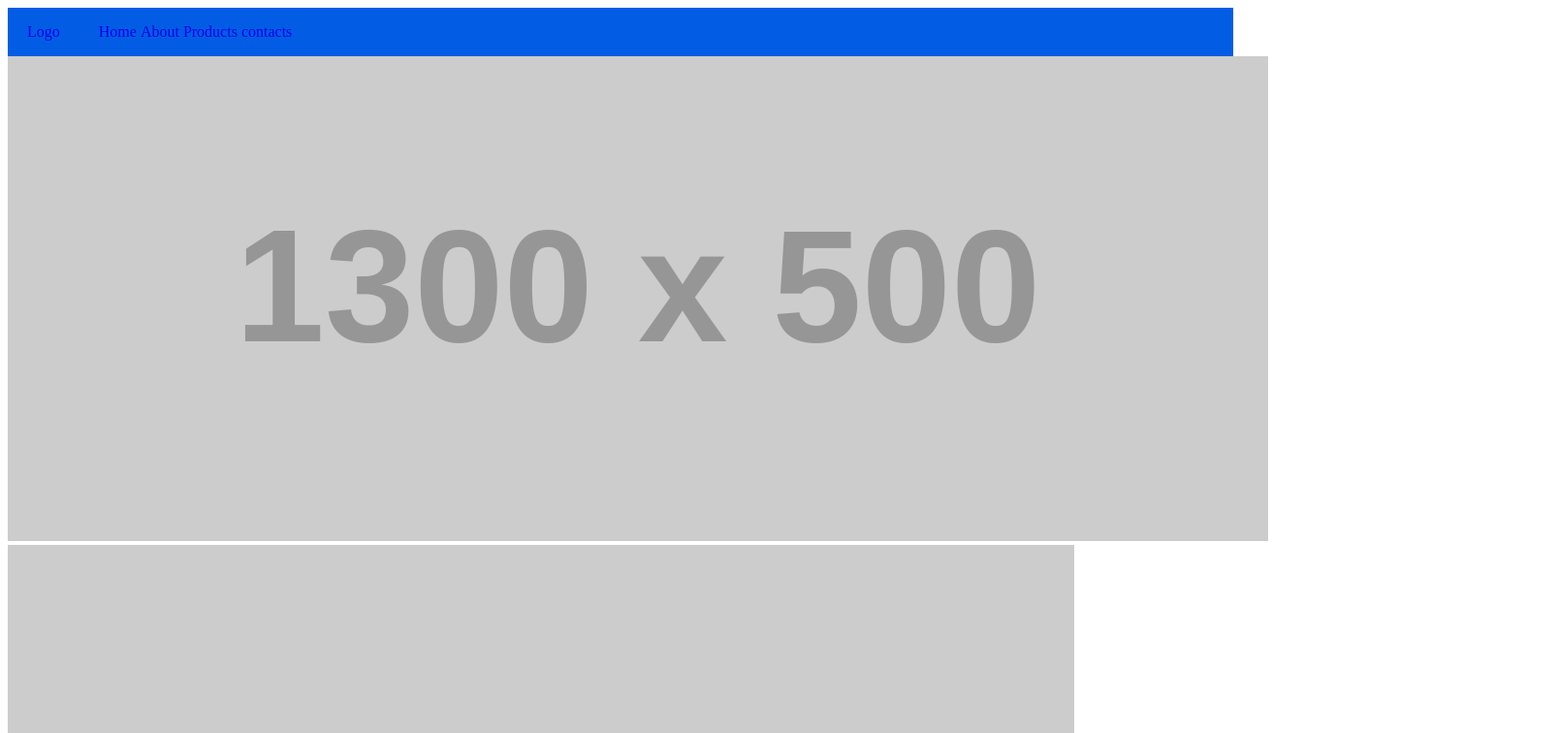
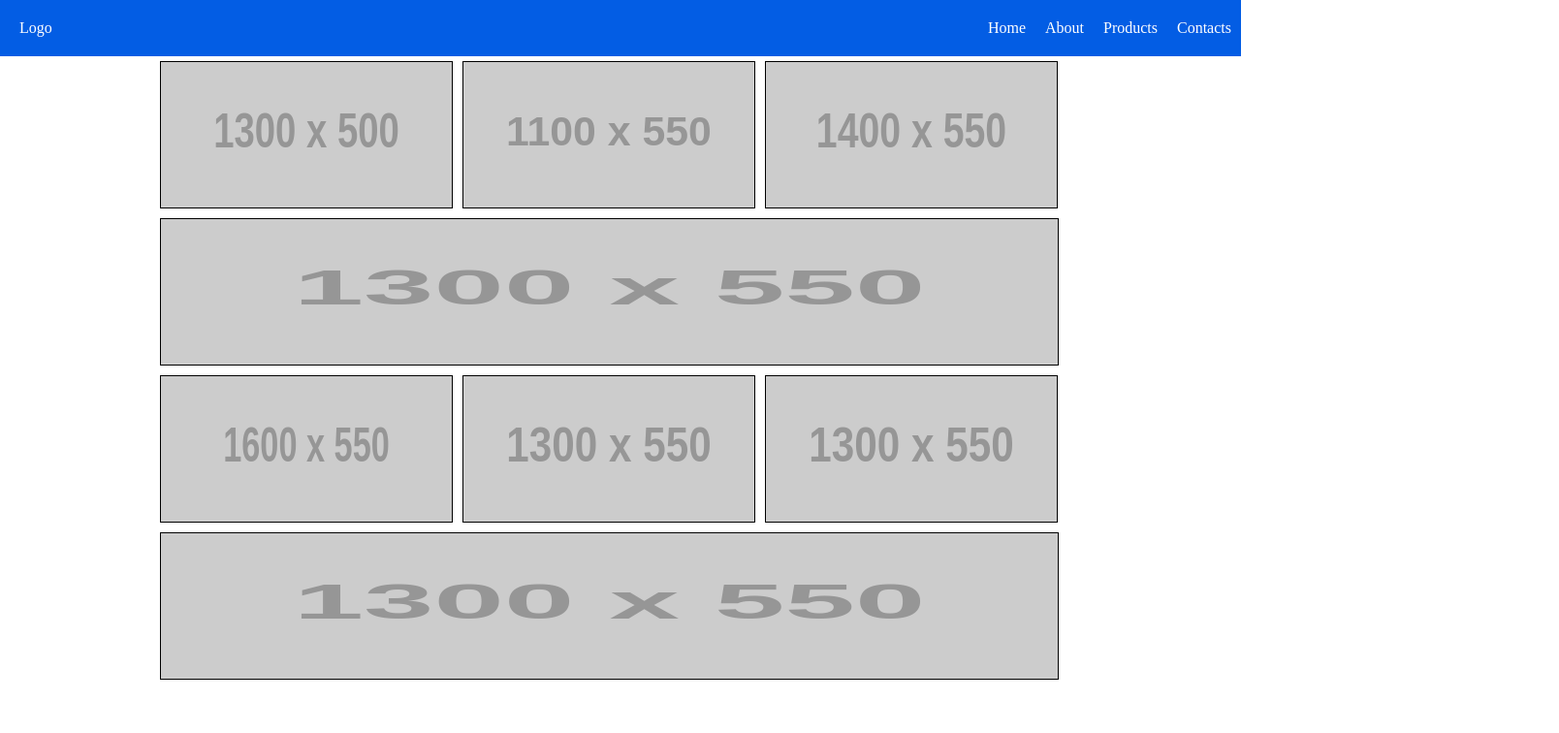
Before and after one commit to fapcat666/valerii-b5-010, a website: page seventh-lesson/flexbox-gallery.html in a window 1280 px wide. Shown: the top 756 px of the page at 97% size, 1608 px wide, since content can reach past the window. Drawn offline with Linux system fonts and the light colour scheme; placeholder pictures from the web are drawn by us.

Commit message:
domashka 7

```diff
--- a/seventh-lesson/flexbox-gallery.html
+++ b/seventh-lesson/flexbox-gallery.html
@@ -7,24 +7,40 @@
 </head>
 <body>
 	<header>
-		<div class="logo"><a href="#">Logo</a>
-			</div>
-		<div class="navigation">
-			<ul>
-				<li><a href="#">Home</a></li>
-				<li><a href="#">About</a></li>
-				<li><a href="#">Products</a></li>
-				<li><a href="#">contacts</a></li>
-			</ul>
-		</div>
+		<nav class="navigation">
+			<div class="logo"><a href="#">Logo</a></div>
+				<ul>
+					<li><a href="#">Home</a></li>
+					<li><a href="#">About</a></li>
+					<li><a href="#">Products</a></li>
+					<li><a href="#">Contacts</a></li>
+				</ul>
+		</nav>
 	</header>
-	<div><a href="http://via.placeholder.com/1300x500"><img src="http://via.placeholder.com/1300x500" alt="image"></a></div>
-	<div><a href="http://via.placeholder.com/1100x550"><img src="http://via.placeholder.com/1100x550" alt="image"></a></div>
-	<div><a href="http://via.placeholder.com/1400x550"><img src="http://via.placeholder.com/1400x550" alt="image"></a></div>
-	<div><a href="http://via.placeholder.com/1300x550"><img src="http://via.placeholder.com/1300x550" alt="image"></a></div>
-	<div><a href="http://via.placeholder.com/1600x550"><img src="http://via.placeholder.com/1600x550" alt="image"></a></div>
-	<div><a href="http://via.placeholder.com/1300x550"><img src="http://via.placeholder.com/1300x550" alt="image"></a></div>
-	<div><a href="http://via.placeholder.com/1300x550"><img src="http://via.placeholder.com/1300x550" alt="image"></a></div>
-	<div><a href="http://via.placeholder.com/1300x550"><img src="http://via.placeholder.com/1300x550" alt="image"></a></div>
+	<section>
+		<a class="fotopost_link" href="http://via.placeholder.com/1300x500">
+			<img class="fotopost_img" src="http://via.placeholder.com/1300x500" alt="image"></a>
+
+		<a class="fotopost_link" href="http://via.placeholder.com/1100x550">
+			<img class="fotopost_img" src="http://via.placeholder.com/1100x550" alt="image"></a>
+
+		<a class="fotopost_link" href="http://via.placeholder.com/1400x550">
+			<img class="fotopost_img" src="http://via.placeholder.com/1400x550" alt="image"></a>
+
+		<a class="fotopost_link" href="http://via.placeholder.com/1300x550">
+			<img class="fotopost_img" src="http://via.placeholder.com/1300x550" alt="image"></a>
+
+		<a class="fotopost_link" href="http://via.placeholder.com/1600x550">
+			<img class="fotopost_img" src="http://via.placeholder.com/1600x550" alt="image"></a>
+
+		<a class="fotopost_link" href="http://via.placeholder.com/1300x550">
+			<img class="fotopost_img" src="http://via.placeholder.com/1300x550" alt="image"></a>
+
+		<a class="fotopost_link" href="http://via.placeholder.com/1300x550">
+			<img class="fotopost_img" src="http://via.placeholder.com/1300x550" alt="image"></a>
+
+		<a class="fotopost_link" href="http://via.placeholder.com/1300x550">
+			<img class="fotopost_img" src="http://via.placeholder.com/1300x550" alt="image"></a>
+	</section>
 </body>
 </html>
--- a/seventh-lesson/style.css
+++ b/seventh-lesson/style.css
@@ -1,26 +1,14 @@
 header {
-	display:flex;
 	background-color: #035DE4;
-	color: white;
-	text-decoration:none;
+}
+
+* {
+	margin: 0;
 }
 
 .navigation {
 	display: flex;
-	justify-content: flex-end;
-	float: right;
-}
-
-header ul li {
-	align-items: flex-end;
-	display: inline-flex;
-	margin: 0 auto;
-	justify-content: flex-end;
-}
-
-header a {
-	text-decoration: none;
-
+	justify-content: space-between;
 }
 
 .logo {
@@ -28,5 +16,44 @@ header a {
 	text-decoration: none;
 	justify-content: flex-start;
 	align-items: center;
-	margin-left: 20px;
+	margin: 10px 0 10px 10px;
 }
+
+header ul {
+	display: flex;
+	align-items: center;
+	list-style-type: none;
+}
+
+header a {
+	text-decoration: none;
+	color: white;
+	padding: 10px;
+}
+
+section {
+	margin: 0 auto;
+	flex-wrap: wrap;
+	max-width: 960px;
+	display: flex;
+
+}
+
+.fotopost_link {
+	display: flex;
+	width: 300px;
+	height: 150px;
+	margin: 5px;
+	border: 1px solid black;
+}
+
+.fotopost_img {
+	display: flex;
+	width: 100%;
+	height: 100%;
+}
+
+.fotopost_link:nth-child(4n+4) {
+	width: 925px;
+	display: flex;
+}
```
